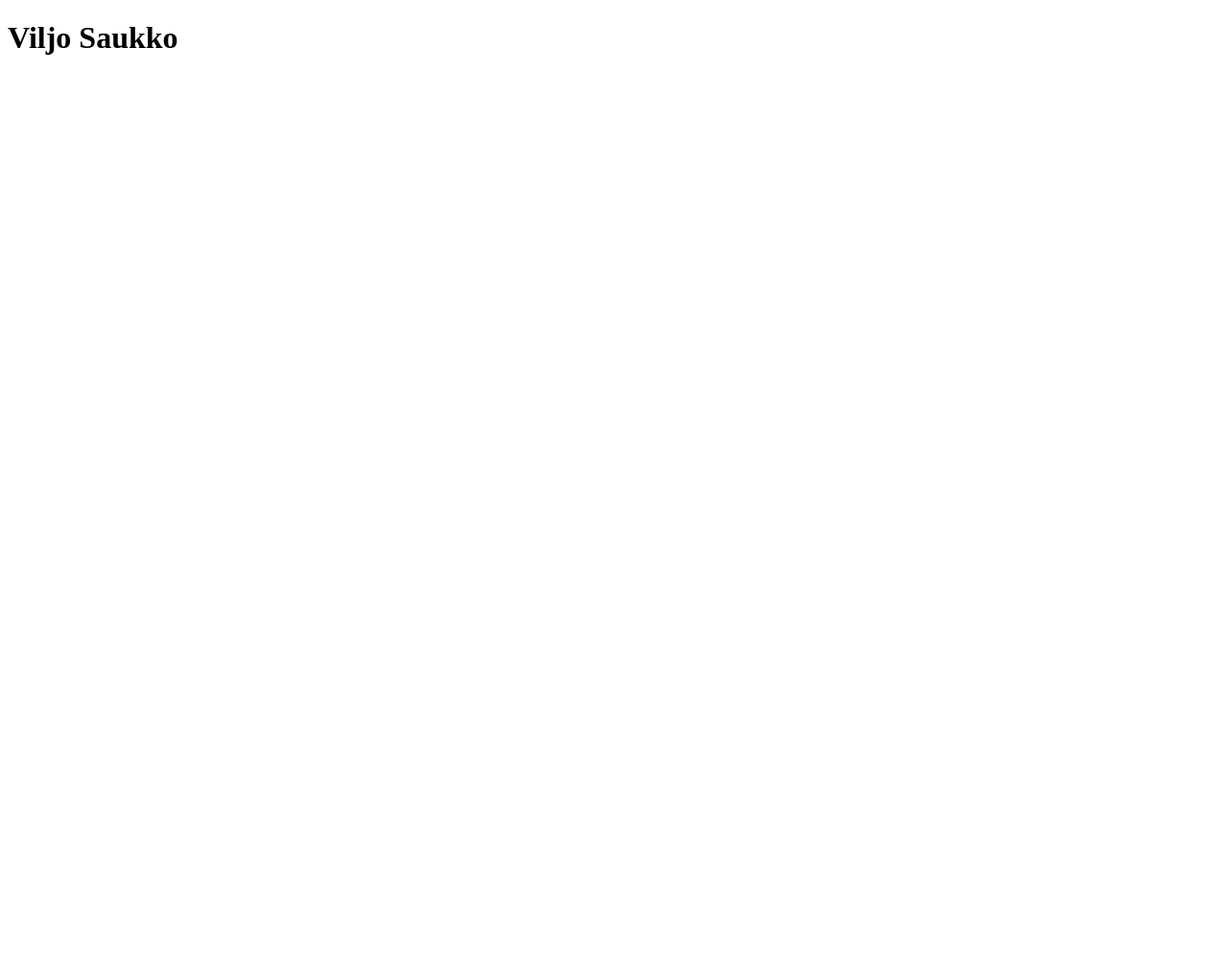
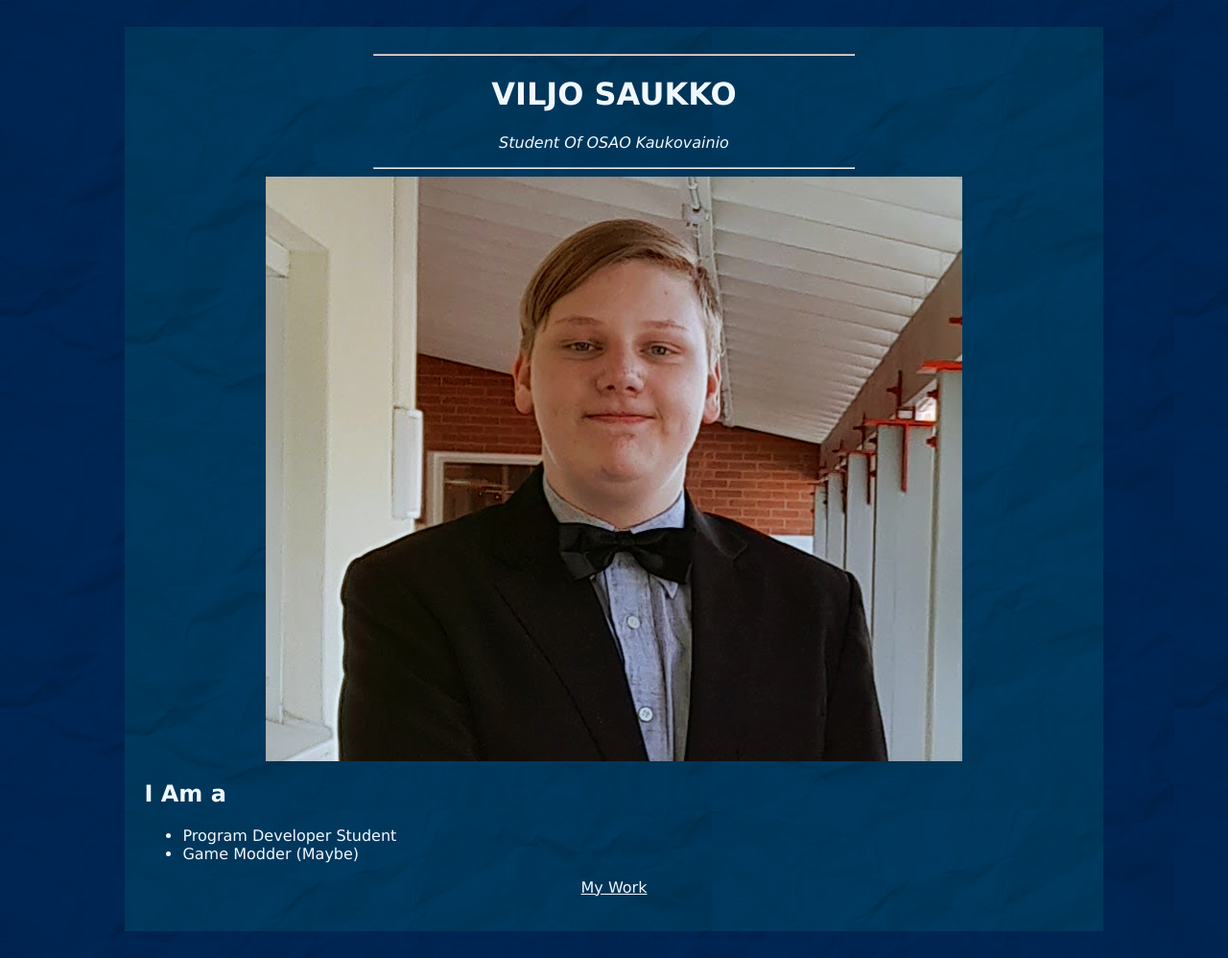
Before and after one commit to wilhelmi08/portfolio, a plain HTML site: page index.html in a window 1280 px wide. Shown: the whole page at 96% size. Before the commit the page ends 800 px from the top, so only its background shows below. Drawn offline with Linux system fonts and the light colour scheme.

Commit message:
porfolio moment

```diff
--- a/index.html
+++ b/index.html
@@ -1,6 +1,26 @@
 <!DOCTYPE html>
 <html>
+    <head>
+        <meta charset="utf-8">
+        <meta name="viewport" content="width=device-width, initial-scale=1.0">
+        <title>Viljo Saukon portfolio</title>
+        <link href="styles.css" rel="stylesheet">
+    </head>
     <body>
-        <h1>Viljo Saukko</h1>
+        <div class="portfolio">
+            <main>
+                <hr>
+                <h1>VILJO SAUKKO</h1>
+                <p class="student">Student Of OSAO Kaukovainio</p>
+                <hr>
+                <img src="viljo.jpg" class="pic">
+                <h2>I Am a</h2>
+                <ul>
+                    <li>Program Developer Student</li>
+                    <li>Game Modder (Maybe)</li>
+                </ul>
+                <p><a href="mywork.html">My Work</a></p>
+            </main>
+        </div>
     </body>
 </html>
--- /dev/null
+++ b/mywork_styles.css
@@ -0,0 +1,70 @@
+body {
+    background-image: url(mainbackground.jpg);
+    font-family: Verdana, Geneva, Tahoma, sans-serif;
+    padding: 20px;
+    color: aliceblue;
+}
+
+.mywork {
+    width: 80%;
+    background-image: url(background.jpg);
+    margin-left: auto;
+    margin-right: auto;
+    padding: 20px;
+    max-width: 1000px;
+  }
+
+h1, p, h2{
+    text-align: center;
+}
+
+.tvpeli {
+  margin-bottom: -10px;
+}
+
+.tvgame {
+  font-size: 9px;
+  margin-bottom: 20px;
+}
+
+p {
+  font-size: 12px;
+}
+
+.pic {
+    display: block;
+    margin-left: auto;
+    margin-right: auto;
+}
+
+hr {
+    max-width: 300px;
+}
+
+a {
+    color: aliceblue;
+  }
+
+  a:visited {
+    color: aliceblue;
+  }
+
+  a:hover {
+    color: gray;
+  }
+
+  a:active {
+    color: gray;
+  }
+
+  button {
+    border: none;
+    color: rgb(16, 45, 139);
+    padding: 5px 10px;
+    text-align: center;
+    text-decoration: none;
+    display: inline-block;
+    font-size: 16px;
+    margin: 4px 2px;
+    cursor: pointer;
+  }
--- /dev/null
+++ b/styles.css
@@ -0,0 +1,49 @@
+body {
+    background-image: url(mainbackground.jpg);
+    font-family: Verdana, Geneva, Tahoma, sans-serif;
+    padding: 20px;
+    color: aliceblue;
+}
+
+.student {
+    font-style: italic;
+}
+
+.portfolio {
+    width: 80%;
+    background-image: url(background.jpg);
+    margin-left: auto;
+    margin-right: auto;
+    padding: 20px;
+    max-width: 1000px;
+  }
+
+h1, p{
+    text-align: center;
+}
+
+.pic {
+    display: block;
+    margin-left: auto;
+    margin-right: auto;
+}
+
+hr {
+    max-width: 500px;
+}
+
+a {
+    color: aliceblue;
+  }
+
+  a:visited {
+    color: aliceblue;
+  }
+
+  a:hover {
+    color: gray;
+  }
+
+  a:active {
+    color: gray;
+  }
```
Also changed, not shown: mywork.html (added, +22 -0 lines), background.jpg (added), mainbackground.jpg (added), viljo.jpg (added).
